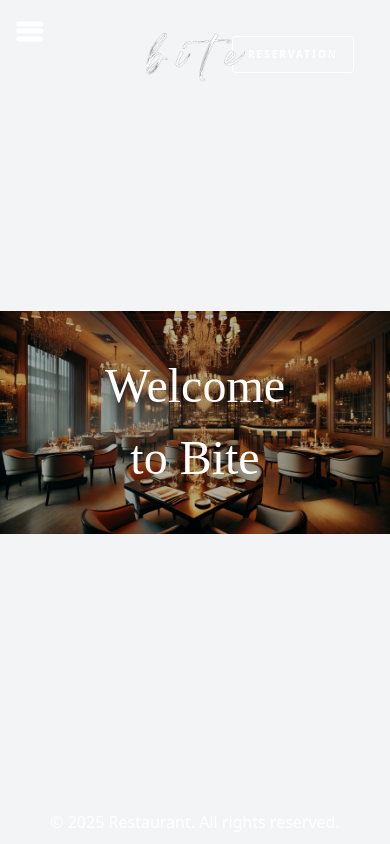
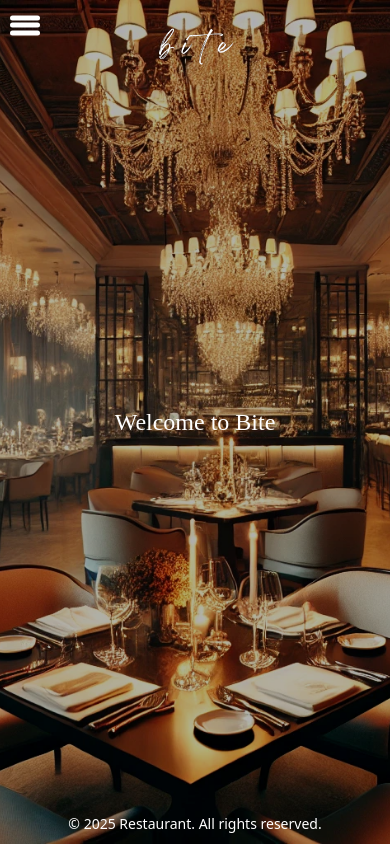
Before and after one commit to bjoernholmlund/project4, a Django app: page / in a window 390 px wide. Run offline with Django 4.2, Linux system fonts and the light colour scheme.

Commit message:
update the code, fixing media sizes

```diff
--- a/bookings/templates/bookings/base.html
+++ b/bookings/templates/bookings/base.html
@@ -18,10 +18,11 @@
         <ul>
             <li><a href="#home">Home</a></li>
             <li><a href="#menu">Menu</a></li>
-            <li><a href="#booking">Reservation</a></li>
+            <li><a href="#reservation">Reservation</a></li>
             <li><a href="#contact">Contact</a></li>
         </ul>
     </div>
+
     <!-- Header -->
     <header>
 
@@ -31,7 +32,7 @@
                 <span></span>
                 <span></span>
         </div>
-        <div class="logo-bite"></div>
+        <a href="{% url 'base' %}" class="logo-bite"></a>
         <div class="container">
             <!-- Knapp för att öppna popup -->
             <button type="button" class="btn" onclick="openPopup()">RESERVATION</button>
@@ -72,9 +73,11 @@
     </nav>
     </header>
 
+
     <!--MAIN CONTENT-->
     <main class="container mx-auto p-6">
         {% block content %}{% endblock %}
+
     </main>
     <!-- Footer -->
     <footer>
--- a/bookings/urls.py
+++ b/bookings/urls.py
@@ -12,4 +12,5 @@
     path('book/', book_table, name='book_table'),
     path('create_booking/', create_booking, name='create_booking'),
     path('cancel/<int:booking_id>/', cancel_booking, name='cancel_booking'),
+    path('base/', views.base_view, name='base'),
 ]
--- a/bookings/views.py
+++ b/bookings/views.py
@@ -17,7 +17,8 @@
     return render(request, 'bookings/profile.html')
 def index(request):
     return render(request, 'bookings/index.html')
-
+def base_view(request):
+    return render(request, 'bookings/base.html')
 def UserCreationForm(request):
     if request.method == "POST":
         form = UserCreationForm(request.POST)
--- a/static/css/styles.css
+++ b/static/css/styles.css
@@ -1,29 +1,35 @@
 html, body{
     height: 100%;
     margin: 0;
+    padding: 0;
     display: flex;
     flex-direction: column;
 }
 
-body {
+html {
+    scroll-behavior: smooth;
+}
+
+body{
     background-image: url(../img/restaurant_darkened.png);
-    background-size: 100% auto;
+    background-size: cover;
     background-position: center center;
-    background-attachment: fixed;
+    background-attachment: scroll;  /* Använd 'scroll' istället för 'fixed' på små skärmar */
     background-repeat: no-repeat;
     color: #f8f8f8;
     font-family: 'Poppins', sans-serif;
     flex: 1;
+}
 
-}
 header{
+    position: relative;
     padding: 50px;
     text-align: center;
     background-color: transparent;
 }
 
 .logo-bite{
-   background: url("../img/bite_transparent_v2.png") no-repeat center;
+   background: url(../img/bite_transparent_v2.png) no-repeat center;
     width: 200px; /* Justera storleken efter behov */
     height: 100px; /* Justera efter bildens proportioner */
     background-size: contain; /* Ser till att bilden anpassas till div:en */
@@ -43,11 +49,14 @@
     width: 100%;
     top: 0;
     left: 0;
+    z-index: 10;
     padding: 20px;
-    z-index: 10;
+    /*padding: 1rem;
+    display: flex;*/
 }
 
 nav a{
+
     color: white;
     text-decoration: none;
     margin: 0 10px;
@@ -56,6 +65,7 @@
 nav a:hover{
     text-decoration: underline;
 }
+
 main{
     flex: 1;
 }
@@ -72,7 +82,7 @@
     text-align: center;
     justify-content: center;
     align-items: center;
-    color: white;
+    color: white;;
 }
 
 h1, h2, h3 {
@@ -106,6 +116,7 @@
     transition: opacity 3s ease-in-out;
 }
 
+
 /*HAMBURGER-MENU!*/
 /* off-screen-menu*/
 .off-screen-menu {
@@ -124,7 +135,7 @@
     text-align: center;
     font-size: 1rem;
     transition: .3s ease;
-    padding-top: 80px;
+    padding-top: 100px;
 }
 
 .off-screen-menu.active{
@@ -141,6 +152,7 @@
     width: 30px;
     margin-right: auto;
     position: relative;
+    cursor: pointer;
 }
 
 .ham-menu span{
@@ -175,6 +187,7 @@
     top: 50%;
     transform: rotate(-45deg);
 }
+
 
 /*-----------------------------------*/
 
@@ -237,7 +250,7 @@
 }
 
 /* Knappstil */
-.btn, .submit-btn {
+.btn{
     background: transparent;
     color: white;
     padding: 10px 15px;
@@ -272,7 +285,57 @@
     border-top-width: 1px;
 }
 
-.btn:hover, .submit-btn:hover {
+
+
+/*.btn:hover, .submit-btn:hover {
     background: #444;
+}*/
+/*-----------------------------------*/
+
+@media (max-width: 768px) {
+    /* Gör att header och innehåll passar på mobilen */
+    header {
+        padding: 30px;
+    }
+
+    .logo-bite {
+        width: 150px;
+        height: 75px;
+    }
+
+    nav {
+        flex-direction: column;  /* Länkarna staplas vertikalt på mindre skärmar */
+        padding: 10px;
+    }
+
+    nav a {
+        margin: 10px 0;  /* Öka marginalen för att få mer utrymme mellan länkar */
+    }
+
+    .btn {
+        display: none; /* Döljer knappen på skärmar som är 768px eller mindre */
+    }
 }
-/*-----------------------------------*/
+
+
+@media (max-width: 480px) {
+    body {
+        font-size: 14px; /* Minska textstorleken på riktigt små enheter */
+    }
+
+    .center-text h1 {
+        font-size: 1.5rem;  /* Minska storleken på texten */
+    }
+
+    .center-text p {
+        font-size: 1rem;  /* Minska storleken på texten */
+    }
+
+    .home h1 {
+        font-size: 2rem;
+    }
+
+    .home p {
+        font-size: 1.2rem;
+    }
+}
--- a/static/js/index.js
+++ b/static/js/index.js
@@ -1,6 +1,8 @@
 /*hammenu*/
 const hamMenu = document.querySelector('.ham-menu');
 const offScreenMenu = document.querySelector('.off-screen-menu');
+const menuLinks = document.querySelectorAll('.off-screen-menu a');
+
 
 hamMenu.addEventListener('click', () => {
     hamMenu.classList.toggle('active');
```
Also changed, not shown: bookings/templates/bookings/menu.html (added, +30 -0 lines), static/img/bread_lighter.jpg (added), static/img/cinnamon-sticks.jpg (added), static/img/orange-cake.jpg (added).
